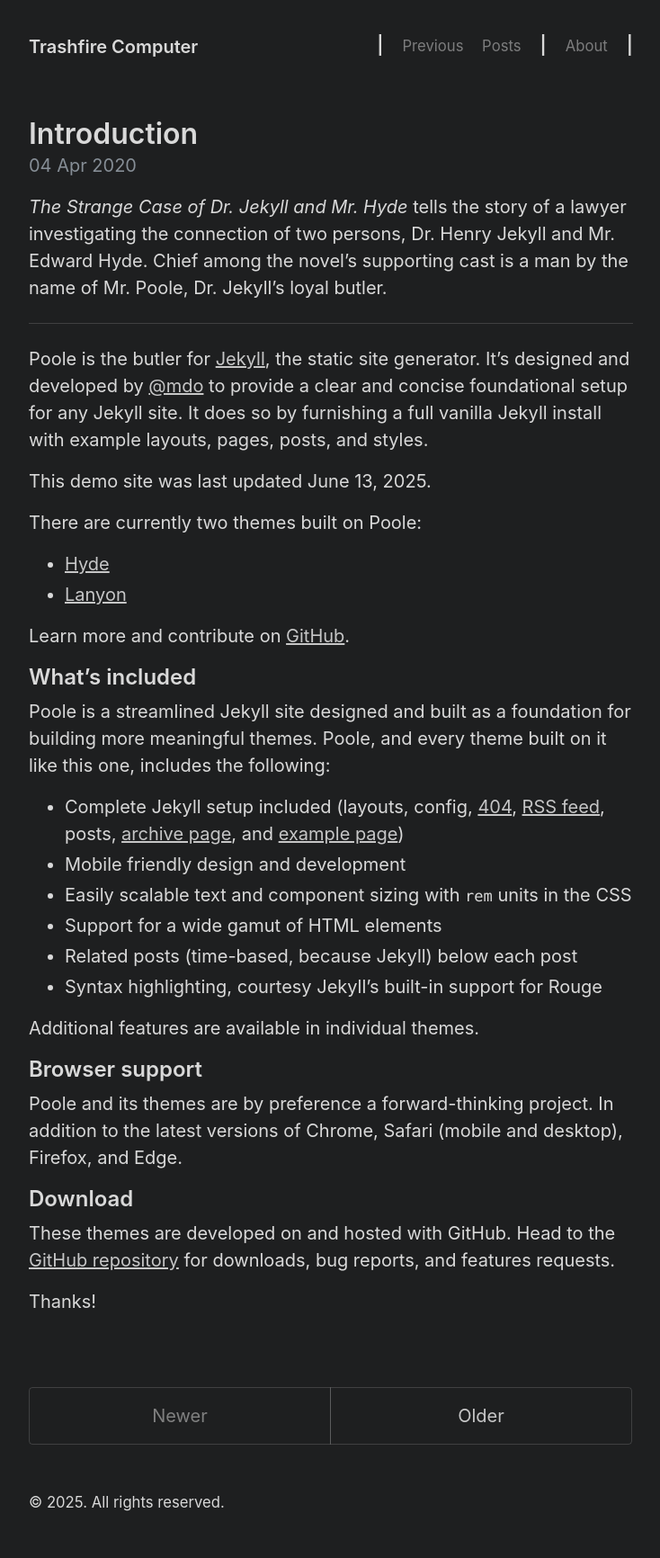
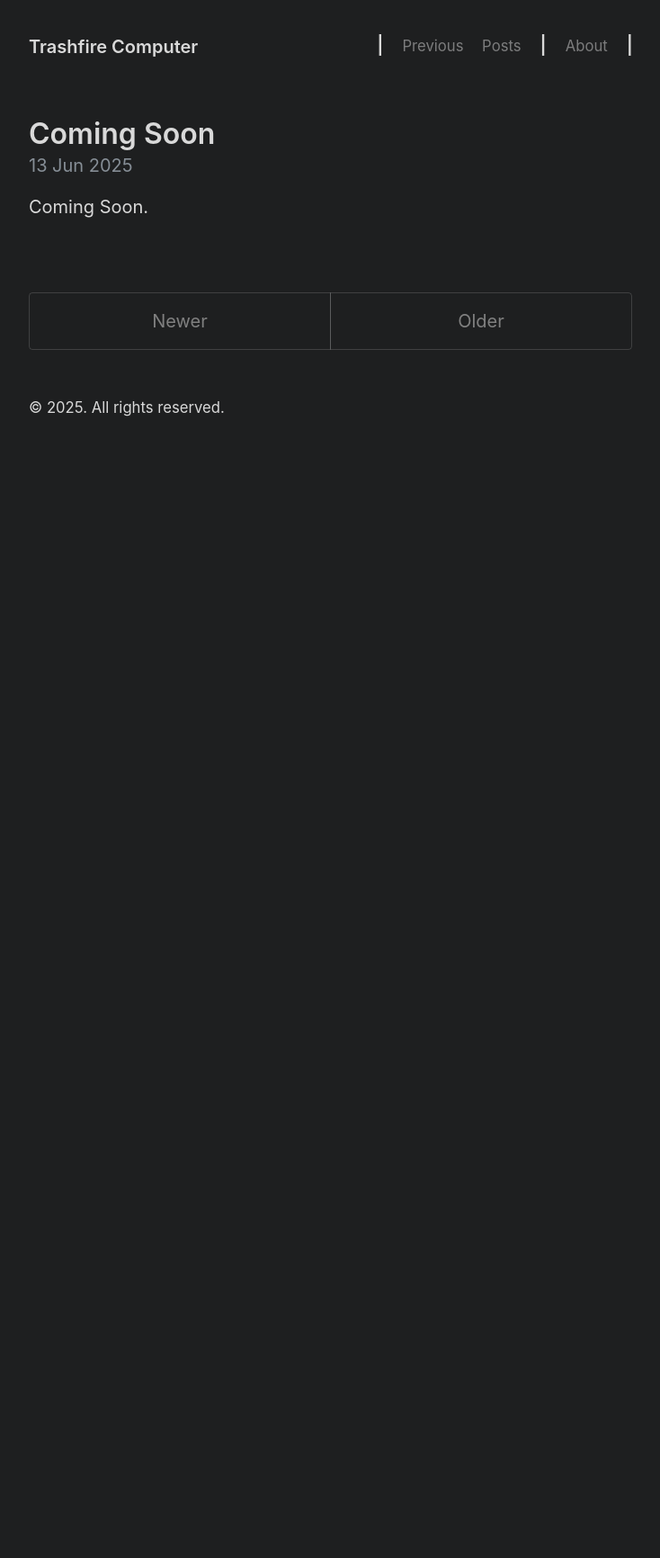
Before and after one commit to barnie995/Trashfire-Computer, a Jekyll site: the page built from index.html, in a window 1280 px wide. Shown: the whole page at 90% size, without its empty margins (272-1006 px from the left). Built offline with Jekyll 4.4.1, drawn with Linux system fonts in a browser that asks for light colours; the list of posts is cut into pages by our own code; after the commit the page ends 900 px from its top, so only the background shows below that.

Commit message:
Update and final fix

```diff
--- a/_includes/head.html
+++ b/_includes/head.html
@@ -11,7 +11,6 @@
   </title>
 
   <link rel="stylesheet" href="{{ 'styles.css' | relative_url }}">
-  <link rel="apple-touch-icon-precomposed" sizes="144x144" href="{{ '/assets/apple-touch-icon-precomposed.png' | relative_url }}">
   <link rel="shortcut icon" href="{{ '/assets/favicon.ico' | relative_url }}">
   <link rel="alternate" type="application/atom+xml" title="{{ site.title }}" href="{{ 'atom.xml' | relative_url }}">
 
--- a/_posts/2020-04-04-introduction.md
+++ /dev/null
@@ -1,42 +0,0 @@
----
-layout: post
-title: Introduction
----
-
-*The Strange Case of Dr. Jekyll and Mr. Hyde* tells the story of a lawyer investigating the connection of two persons, Dr. Henry Jekyll and Mr. Edward Hyde. Chief among the novel's supporting cast is a man by the name of Mr. Poole, Dr. Jekyll's loyal butler.
-
------
-
-Poole is the butler for [Jekyll](http://jekyllrb.com), the static site generator. It's designed and developed by [@mdo](https://twitter.com/mdo) to provide a clear and concise foundational setup for any Jekyll site. It does so by furnishing a full vanilla Jekyll install with example layouts, pages, posts, and styles.
-
-This demo site was last updated {{ site.time | date: "%B %d, %Y" }}.
-
-There are currently two themes built on Poole:
-
-* [Hyde](http://hyde.getpoole.com)
-* [Lanyon](http://lanyon.getpoole.com)
-
-Learn more and contribute on [GitHub]({{ site.github.repo }}).
-
-## What's included
-
-Poole is a streamlined Jekyll site designed and built as a foundation for building more meaningful themes. Poole, and every theme built on it like this one, includes the following:
-
-* Complete Jekyll setup included (layouts, config, [404]({{ '404.html' | relative_url }}), [RSS feed]({{ 'atom.xml' | relative_url }}), posts, [archive page]({{ 'archive' | relative_url }}), and [example page]({{ 'about' | relative_url }}))
-* Mobile friendly design and development
-* Easily scalable text and component sizing with `rem` units in the CSS
-* Support for a wide gamut of HTML elements
-* Related posts (time-based, because Jekyll) below each post
-* Syntax highlighting, courtesy Jekyll's built-in support for Rouge
-
-Additional features are available in individual themes.
-
-## Browser support
-
-Poole and its themes are by preference a forward-thinking project. In addition to the latest versions of Chrome, Safari (mobile and desktop), Firefox, and Edge.
-
-## Download
-
-These themes are developed on and hosted with GitHub. Head to the [GitHub repository]({{ site.github.repo }}) for downloads, bug reports, and features requests.
-
-Thanks!
--- /dev/null
+++ b/_posts/2025-06-13-comingsoon.md
@@ -0,0 +1,6 @@
+---
+layout: post
+title: Coming Soon
+---
+
+Coming Soon.
--- a/about.md
+++ b/about.md
@@ -3,27 +3,9 @@ layout: page
 title: About
 ---
 
-<p class="message">
-  Hey there! This page is included as an example. Feel free to customize it for your own use upon downloading. Carry on!
-</p>
+I am a random DFIR Nerd based in Melbourne, Victoria, Australia.
 
-In the novel, *The Strange Case of Dr. Jekyll and Mr. Hyde*, Mr. Poole is Dr. Jekyll's virtuous and loyal butler. Similarly, Poole is an upstanding and effective butler that helps you build Jekyll themes. It's made by [@mdo](https://twitter.com/mdo).
+I don't know what I am doing most of the time.
 
-There are currently two themes built on Poole:
-
-- [Hyde](https://hyde.getpoole.com)
-- [Lanyon](https://lanyon.getpoole.com)
-
-Learn more and contribute on [GitHub](https://github.com/poole).
-
-## Setup
-
-Some fun facts about the setup of this project include:
-
-- Built for [Jekyll](https://jekyllrb.com)
-- Developed on GitHub and hosted for free on [GitHub Pages](https://pages.github.com)
-- Coded with [Atom](https://atom.io), an amazing open source code editor
-
-Have questions or suggestions? Feel free to [open an issue on GitHub](https://github.com/poole/poole/issues/new) or [ask me on Twitter](https://twitter.com/mdo).
-
-Thanks for reading!
+Socials:
+[BlueSky](https://bsky.app/profile/barnie.trashfire.computer) - [https://bsky.app/profile/barnie.trashfire.computer](https://bsky.app/profile/barnie.trashfire.computer)
```
Also changed, not shown: _posts/2020-03-01-whats-jekyll.md (deleted, +0 -10 lines), _posts/2020-04-02-example-content.md (deleted, +0 -168 lines), _posts/2020-04-03-options.md (deleted, +0 -166 lines), assets/apple-touch-icon-precomposed.png (deleted), assets/favicon.ico.
